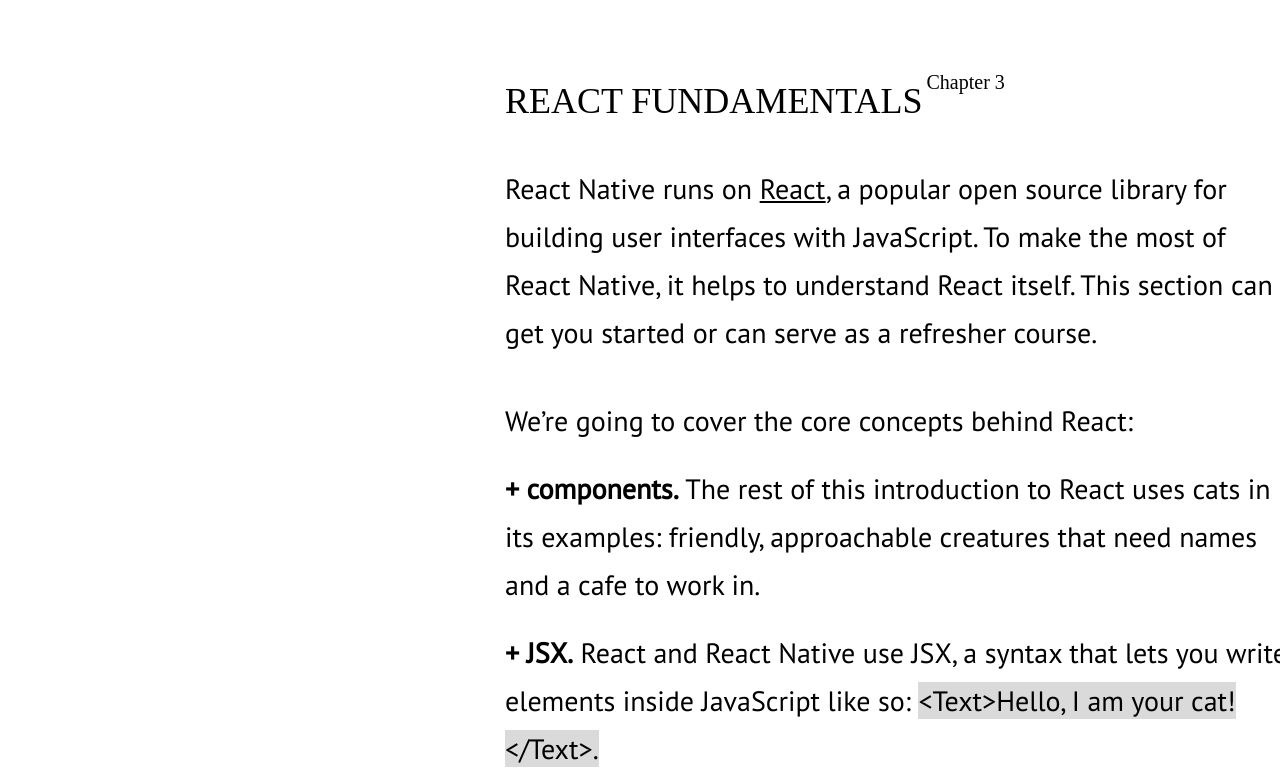
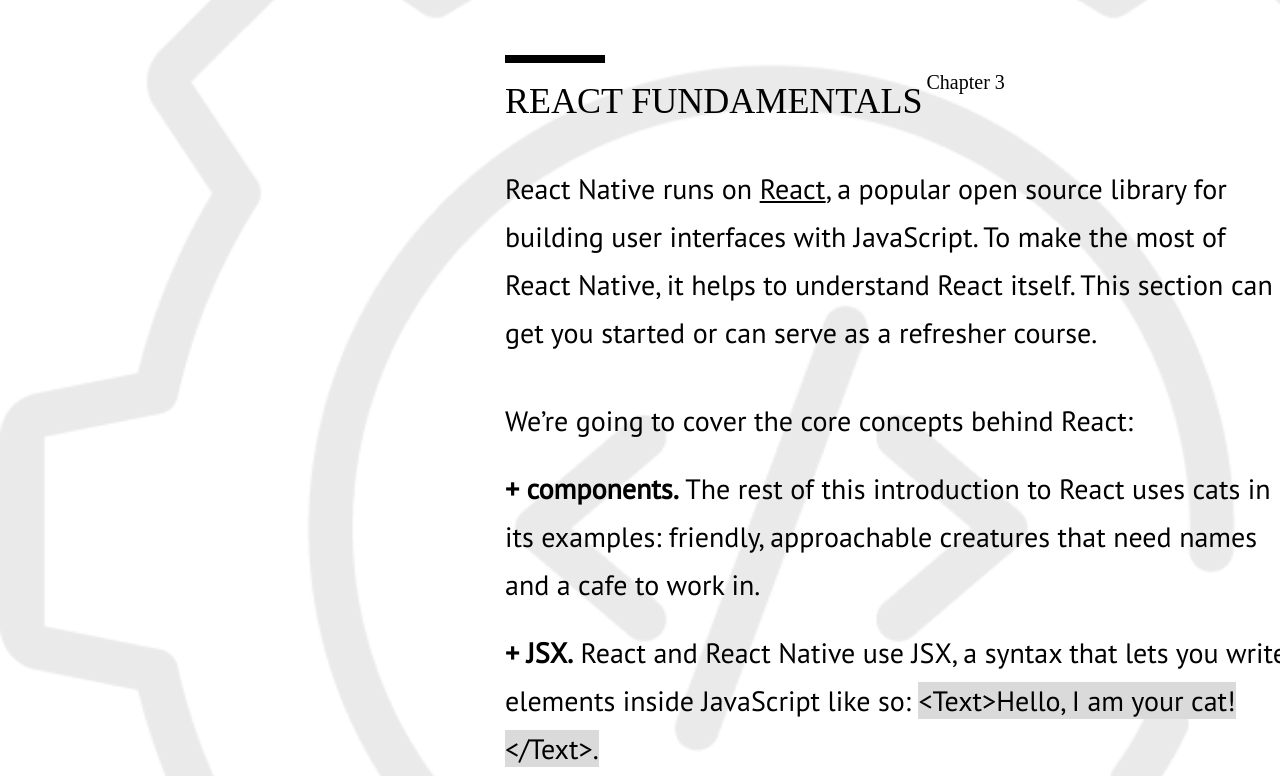
Before and after one commit to myroslavchik/homework-8, a plain HTML site: page index.html in a window 1280 px wide. Shown: the part 982-1758 px from the top of the page. Drawn offline with nearby package versions, Linux system fonts and the light colour scheme; a web font is replaced by a local one.

Commit message:
folder changes

```diff
--- a/css/style-2.css
+++ b/css/style-2.css
@@ -62,7 +62,7 @@
 }
 
 .container h2::before {
-    content: url(./img/divider.png);
+    content: url(../img/divider.png);
     margin-right: 20px;
     vertical-align: 15%;
 }
--- a/css/style.css
+++ b/css/style.css
@@ -55,7 +55,7 @@
 }
 
 main {
-    background-image: url(./img/bg-picture.png);
+    background-image: url(../img/bg-picture.png);
     background-attachment: fixed;
     background-repeat: no-repeat;
     background-size: contain;
@@ -96,7 +96,7 @@
 }
 
 .main .title::before {
-    content: url(./img/divider-mobile.png);
+    content: url(../img/divider-mobile.png);
     position: absolute;
     transform: translateY(-25px);
 }
@@ -272,7 +272,7 @@
     }
 
     .main .title::before {
-        content: url(./img/divider.png);
+        content: url(../img/divider.png);
         position: absolute;
         transform: translateY(-40px);
     }
```
